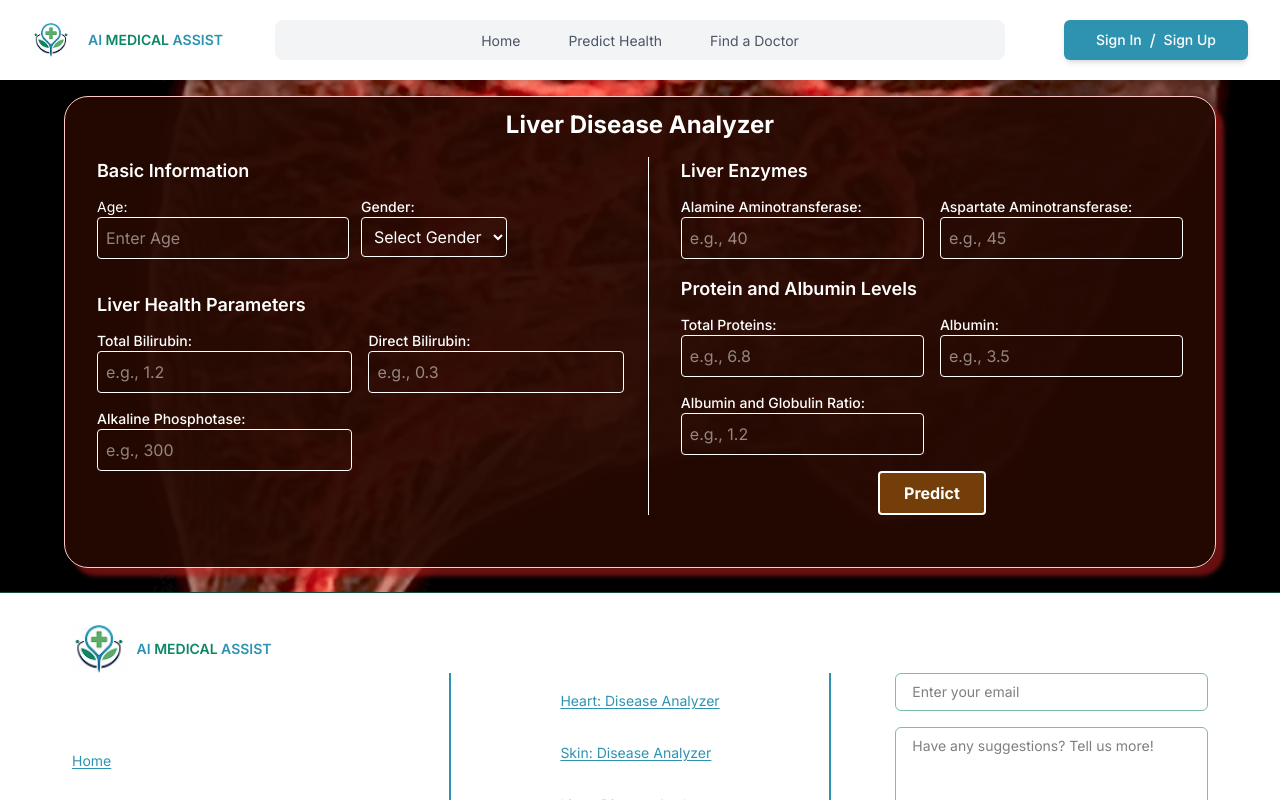
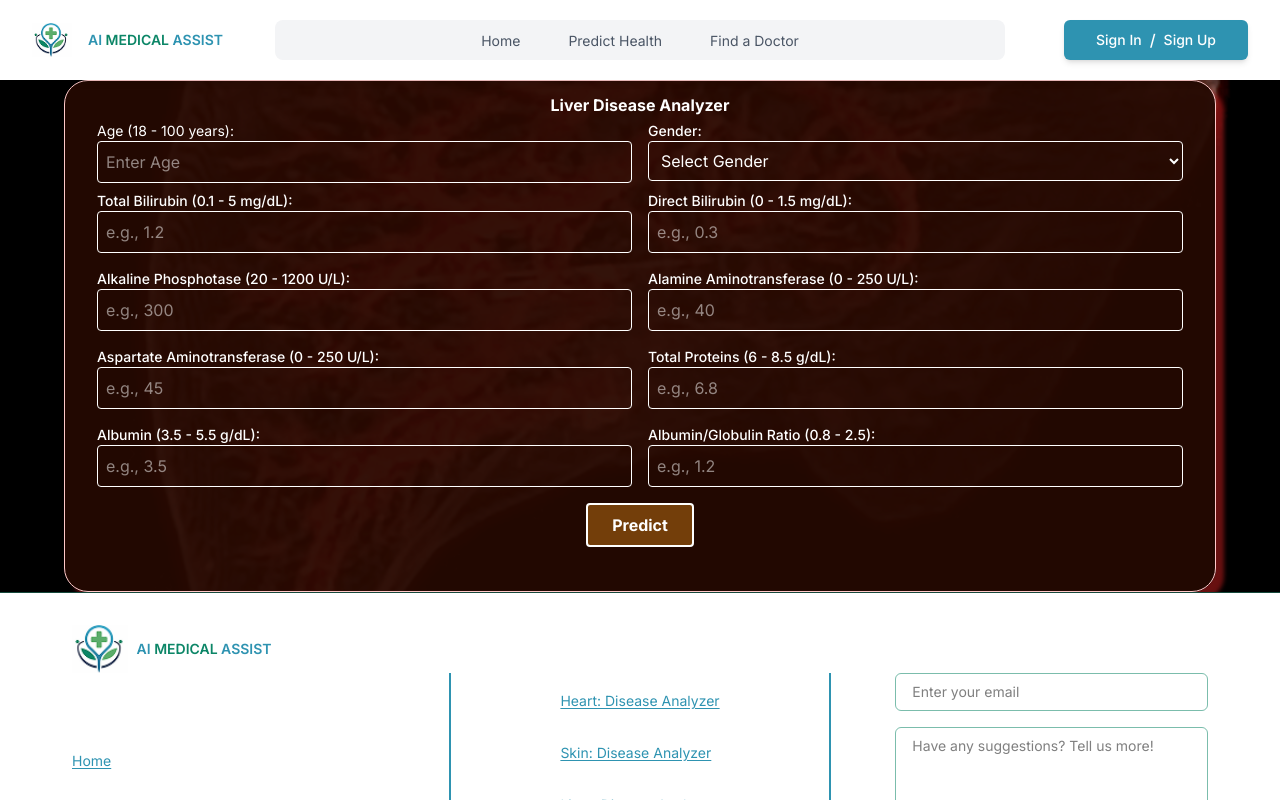
Before and after one commit to Gandhiprajwal/AI-Medical-Assist, a React (Vite) app in the folder frontend/: page /liver-disease-analyzer in a window 1280 px wide. Shown: the top 800 px of the page. Built offline with nearby package versions, Linux system fonts and the light colour scheme.

Commit message:
fixed the input fields and predict button of heart and liver disease analyzer

```diff
--- a/frontend/src/pages/HeartDiseaseAnalyzer/HeartDiseaseAnalyzer.jsx
+++ b/frontend/src/pages/HeartDiseaseAnalyzer/HeartDiseaseAnalyzer.jsx
@@ -1,5 +1,5 @@
 import React, { useState } from "react";
-import bgImage from "../../assets/heartbgimg3.gif"
+import bgImage from "../../assets/heartbgimg3.gif";
 import axios from "axios";
 import { BASE_URL } from "../../config";
 
@@ -19,12 +19,46 @@ const HeartDiseaseAnalyzer = () => {
   // Prediction & Errors
   const [prediction, setPrediction] = useState(null);
   const [formError, setFormError] = useState("");
+  const [isSubmitting, setIsSubmitting] = useState(false);
 
   // Handle input change
   const handleInputChange = (e) => {
     const { name, value } = e.target;
     setInputData({ ...inputData, [name]: value });
     setFormError(""); // Clear error on change
+  };
+
+  // Validation logic for ranges
+  const validateRanges = () => {
+    const newErrors = [];
+
+    if (inputData.age < 18 || inputData.age > 100) {
+      newErrors.push("Age should be between 18 and 100.");
+    }
+    if (!["male", "female"].includes(inputData.gender)) {
+      newErrors.push("Please select a valid gender.");
+    }
+    if (inputData.heartRate < 50 || inputData.heartRate > 120) {
+      newErrors.push("Heart Rate should be between 50 and 120 bpm.");
+    }
+    if (inputData.systolicBP < 90 || inputData.systolicBP > 180) {
+      newErrors.push("Systolic Blood Pressure should be between 90 and 180 mmHg.");
+    }
+    if (inputData.diastolicBP < 60 || inputData.diastolicBP > 120) {
+      newErrors.push("Diastolic Blood Pressure should be between 60 and 120 mmHg.");
+    }
+    if (inputData.bloodSugar < 70 || inputData.bloodSugar > 200) {
+      newErrors.push("Blood Sugar should be between 70 and 200 mg/dL.");
+    }
+    if (inputData.ckmb < 0 || inputData.ckmb > 10) {
+      newErrors.push("CK-MB should be between 0 and 10 ng/mL.");
+    }
+    if (inputData.troponin < 0 || inputData.troponin > 2) {
+      newErrors.push("Troponin should be between 0 and 2 ng/mL.");
+    }
+
+    setFormError(newErrors.join(" "));
+    return newErrors.length === 0;
   };
 
   // Handle form submission
@@ -36,11 +70,18 @@ const HeartDiseaseAnalyzer = () => {
       return;
     }
 
+    if (!validateRanges()) {
+      return;
+    }
+
     try {
+      setIsSubmitting(true); // Show "Predicting..." on the button
       const response = await axios.post(`${BASE_URL}/heart`, inputData);
       setPrediction(response.data.prediction);
     } catch (error) {
       console.error("Error during prediction:", error);
+    } finally {
+      setIsSubmitting(false); // Reset button text
     }
   };
 
@@ -61,7 +102,9 @@ const HeartDiseaseAnalyzer = () => {
               <h2 className="text-lg font-semibold mb-3">Basic Information</h2>
               <div className="flex flex-col w-full gap-3">
                 <div>
-                  <label className="block text-sm">Age:</label>
+                  <label className="block text-sm">
+                    Age (18 - 100 years):
+                  </label>
                   <input
                     type="number"
                     name="age"
@@ -92,7 +135,9 @@ const HeartDiseaseAnalyzer = () => {
               <h2 className="text-lg font-semibold mb-3">Health Parameters</h2>
               <div className="grid grid-cols-2 gap-4">
                 <div>
-                  <label className="block text-sm">Heart Rate:</label>
+                  <label className="block text-sm">
+                    Heart Rate (50 - 120 bpm):
+                  </label>
                   <input
                     type="number"
                     name="heartRate"
@@ -103,7 +148,9 @@ const HeartDiseaseAnalyzer = () => {
                   />
                 </div>
                 <div>
-                  <label className="block text-sm">Systolic Blood Pressure:</label>
+                  <label className="block text-sm">
+                    Systolic Blood Pressure (90 - 180 mmHg):
+                  </label>
                   <input
                     type="number"
                     name="systolicBP"
@@ -114,7 +161,9 @@ const HeartDiseaseAnalyzer = () => {
                   />
                 </div>
                 <div>
-                  <label className="block text-sm">Diastolic Blood Pressure:</label>
+                  <label className="block text-sm">
+                    Diastolic Blood Pressure (60 - 120 mmHg):
+                  </label>
                   <input
                     type="number"
                     name="diastolicBP"
@@ -125,7 +174,9 @@ const HeartDiseaseAnalyzer = () => {
                   />
                 </div>
                 <div>
-                  <label className="block text-sm">Blood Sugar:</label>
+                  <label className="block text-sm">
+                    Blood Sugar (70 - 200 mg/dL):
+                  </label>
                   <input
                     type="number"
                     name="bloodSugar"
@@ -136,7 +187,9 @@ const HeartDiseaseAnalyzer = () => {
                   />
                 </div>
                 <div>
-                  <label className="block text-sm">CK-MB:</label>
+                  <label className="block text-sm">
+                    CK-MB (0 - 10 ng/mL):
+                  </label>
                   <input
                     type="number"
                     name="ckmb"
@@ -147,7 +200,9 @@ const HeartDiseaseAnalyzer = () => {
                   />
                 </div>
                 <div>
-                  <label className="block text-sm">Troponin:</label>
+                  <label className="block text-sm">
+                    Troponin (0 - 2 ng/mL):
+                  </label>
                   <input
                     type="number"
                     name="troponin"
@@ -170,7 +225,7 @@ const HeartDiseaseAnalyzer = () => {
               type="submit"
               className="bg-yellow-900 border-2 border-white cursor-pointer border-black hover:bg-green-900 text-white font-bold py-2 px-6 rounded"
             >
-              Predict
+              {isSubmitting ? "Predicting..." : "Predict"}
             </button>
           </div>
         </form>
@@ -179,12 +234,13 @@ const HeartDiseaseAnalyzer = () => {
         {prediction !== null && (
           <div
             className={`mt-6 p-4 rounded text-center ${
-              prediction == "positive" ? "bg-red-400" : "bg-green-400"
+              prediction === "positive" ? "bg-red-400" : "bg-green-400"
             }`}
           >
             <h3 className="text-lg font-bold">
-              {prediction == "positive"
+              {prediction === "positive"
                 ? "High Risk! Please consult a doctor immediately."
+
                 : "Low Risk! You're in good health."}
             </h3>
           </div>
--- a/frontend/src/pages/LiverDiseaseAnalyzer/LiverDiseaseAnalyzer.jsx
+++ b/frontend/src/pages/LiverDiseaseAnalyzer/LiverDiseaseAnalyzer.jsx
@@ -21,12 +21,72 @@ const LiverDiseaseAnalyzer = () => {
   // Prediction & Errors
   const [prediction, setPrediction] = useState(null);
   const [formError, setFormError] = useState("");
+  const [isSubmitting, setIsSubmitting] = useState(false);
 
   // Handle input change
   const handleInputChange = (e) => {
     const { name, value } = e.target;
     setInputData({ ...inputData, [name]: value });
     setFormError(""); // Clear error on change
+  };
+
+  // Validation logic for ranges
+  const validateRanges = () => {
+    const errors = [];
+
+    if (inputData.age < 18 || inputData.age > 100) {
+      errors.push("Age should be between 18 and 100 years.");
+    }
+    if (!["0", "1"].includes(inputData.gender)) {
+      errors.push("Please select a valid gender.");
+    }
+    if (inputData.totalBilirubin < 0.1 || inputData.totalBilirubin > 5) {
+      errors.push("Total Bilirubin should be between 0.1 and 5 mg/dL.");
+    }
+    if (inputData.directBilirubin < 0 || inputData.directBilirubin > 1.5) {
+      errors.push("Direct Bilirubin should be between 0 and 1.5 mg/dL.");
+    }
+    if (
+      inputData.alkalinePhosphotase < 20 ||
+      inputData.alkalinePhosphotase > 1200
+    ) {
+      errors.push(
+        "Alkaline Phosphotase should be between 20 and 1200 U/L."
+      );
+    }
+    if (
+      inputData.alamineAminotransferase < 0 ||
+      inputData.alamineAminotransferase > 250
+    ) {
+      errors.push(
+        "Alamine Aminotransferase should be between 0 and 250 U/L."
+      );
+    }
+    if (
+      inputData.aspartateAminotransferase < 0 ||
+      inputData.aspartateAminotransferase > 250
+    ) {
+      errors.push(
+        "Aspartate Aminotransferase should be between 0 and 250 U/L."
+      );
+    }
+    if (inputData.totalProteins < 6 || inputData.totalProteins > 8.5) {
+      errors.push("Total Proteins should be between 6 and 8.5 g/dL.");
+    }
+    if (inputData.albumin < 3.5 || inputData.albumin > 5.5) {
+      errors.push("Albumin should be between 3.5 and 5.5 g/dL.");
+    }
+    if (
+      inputData.albuminGlobulinRatio < 0.8 ||
+      inputData.albuminGlobulinRatio > 2.5
+    ) {
+      errors.push(
+        "Albumin/Globulin Ratio should be between 0.8 and 2.5."
+      );
+    }
+
+    setFormError(errors.join(" "));
+    return errors.length === 0;
   };
 
   // Handle form submission
@@ -40,19 +100,24 @@ const LiverDiseaseAnalyzer = () => {
       return;
     }
 
+    if (!validateRanges()) {
+      return;
+    }
+
     try {
+      setIsSubmitting(true); // Show "Predicting..." on the button
       const response = await axios.post(`${BASE_URL}/liver`, inputData);
-      // console.log(response.data.prediction);
       setPrediction(response.data.prediction);
-      // console.log(prediction);
     } catch (error) {
       console.error("Error during prediction:", error);
+    } finally {
+      setIsSubmitting(false); // Reset button text
     }
   };
 
   return (
     <section
-      className="w-full h-128 py-6 pt-4 px-16 bg-[#81B4B2]/75 bg-cover bg-center overflow-y-auto"
+      className="w-full h-128 px-16 bg-[#81B4B2]/75 bg-cover bg-center overflow-y-auto"
       style={{
         backgroundImage: `url(${bgImage})`,
       }}
@@ -63,18 +128,17 @@ const LiverDiseaseAnalyzer = () => {
           boxShadow: "8px 8px 4px rgba(183, 28, 28, 0.57)",
         }}
       >
-        <h2 className="text-2xl font-bold text-center mb-4">
+        <h2 className="text-md font-bold text-center mb-1">
           Liver Disease Analyzer
         </h2>
-        <form onSubmit={handleSubmit} className="flex gap-4">
-          {/* Left Column */}
-          <div className="flex flex-col gap-4 w-1/2 pr-2">
-            {/* Basic Info Section */}
-            <div className="pb-4 flex flex-col">
-              <h2 className="text-lg font-semibold mb-3">Basic Information</h2>
-              <div className="flex w-full gap-3">
+        <form onSubmit={handleSubmit} className="flex flex-col gap-2">
           <div>
-                  <label className="block text-sm">Age:</label>
+            {/* <h2 className="text-lg font-semibold mb-3">Basic Information</h2> */}
+            <div className="grid grid-cols-2 gap-4">
+              <div>
+                <label className="block text-sm">
+                  Age (18 - 100 years):
+                </label>
                 <input
                   type="number"
                   name="age"
@@ -106,15 +170,16 @@ const LiverDiseaseAnalyzer = () => {
             </div>
           </div>
 
-            {/* Liver Health Parameters Section */}
-            <div className="pb-4 flex flex-col">
-              <h2 className="text-lg font-semibold mb-3">
+          {/* Health Parameters */}
+          <div>
+            {/* <h2 className="text-lg font-semibold mb-3">
               Liver Health Parameters
-              </h2>
+            </h2> */}
             <div className="grid grid-cols-2 gap-4">
+              {/* Liver Health Fields */}
               <div>
                 <label className="block text-sm font-medium">
-                    Total Bilirubin:
+                  Total Bilirubin (0.1 - 5 mg/dL):
                 </label>
                 <input
                   type="number"
@@ -127,7 +192,7 @@ const LiverDiseaseAnalyzer = () => {
               </div>
               <div>
                 <label className="block text-sm font-medium">
-                    Direct Bilirubin:
+                  Direct Bilirubin (0 - 1.5 mg/dL):
                 </label>
                 <input
                   type="number"
@@ -140,7 +205,7 @@ const LiverDiseaseAnalyzer = () => {
               </div>
               <div>
                 <label className="block text-sm font-medium">
-                    Alkaline Phosphotase:
+                  Alkaline Phosphotase (20 - 1200 U/L):
                 </label>
                 <input
                   type="number"
@@ -151,19 +216,9 @@ const LiverDiseaseAnalyzer = () => {
                   className="w-full border p-2 rounded"
                 />
               </div>
-              </div>
-            </div>
-          </div>
-
-          {/* Right Column */}
-          <div className="border-l flex flex-col pl-8 gap-4 w-1/2">
-            {/* Liver Enzymes Section */}
-            <div>
-              <h2 className="text-lg font-semibold mb-3">Liver Enzymes</h2>
-              <div className="grid grid-cols-2 gap-4">
               <div>
                 <label className="block text-sm font-medium">
-                    Alamine Aminotransferase:
+                  Alamine Aminotransferase (0 - 250 U/L):
                 </label>
                 <input
                   type="number"
@@ -176,7 +231,7 @@ const LiverDiseaseAnalyzer = () => {
               </div>
               <div>
                 <label className="block text-sm font-medium">
-                    Aspartate Aminotransferase:
+                  Aspartate Aminotransferase (0 - 250 U/L):
                 </label>
                 <input
                   type="number"
@@ -187,30 +242,16 @@ const LiverDiseaseAnalyzer = () => {
                   className="w-full border p-2 rounded"
                 />
               </div>
-              </div>
-            </div>
-
-            {/* Protein and Albumin Section */}
-            <div>
-              <h2 className="text-lg font-semibold mb-3">
-                Protein and Albumin Levels
-              </h2>
-              <div className="grid grid-cols-2 gap-4">
               <div>
                 <label className="block text-sm font-medium">
-                    Total Proteins:
+                  Total Proteins (6 - 8.5 g/dL):
                 </label>
-                  <input
-                    type="number"
-                    name="totalProteins"
-                    placeholder="e.g., 6.8"
-                    value={inputData.totalProteins}
-                    onChange={handleInputChange}
-                    className="w-full border p-2 rounded"
-                  />
+                <input type="number" name="totalProteins" placeholder="e.g., 6.8" value={inputData.totalProteins} onChange={handleInputChange} className="w-full border p-2 rounded" />
               </div>
               <div>
-                  <label className="block text-sm font-medium">Albumin:</label>
+                <label className="block text-sm font-medium">
+                  Albumin (3.5 - 5.5 g/dL):
+                </label>
                 <input
                   type="number"
                   name="albumin"
@@ -222,7 +263,7 @@ const LiverDiseaseAnalyzer = () => {
               </div>
               <div>
                 <label className="block text-sm font-medium">
-                    Albumin and Globulin Ratio:
+                  Albumin/Globulin Ratio (0.8 - 2.5):
                 </label>
                 <input
                   type="number"
@@ -237,25 +278,23 @@ const LiverDiseaseAnalyzer = () => {
           </div>
 
           {/* Error Handling */}
-            {formError && <p className="text-red-500 text-sm">{formError}</p>}
+          {formError && <p className="text-red-500 text-sm text-center">{formError}</p>}
 
           {/* Submit Button */}
-            <div className="text-center">
+          <div className="text-center mt-2">
             <button
               type="submit"
-                className="bg-yellow-900 border-2 border-white cursor-pointer border-black hover:bg-green-900 text-white font-bold py-2 px-6 rounded"
+              className="bg-yellow-900 border-2 border-white cursor-pointer hover:bg-green-900 text-white font-bold py-2 px-6 rounded"
             >
-                Predict
+              {isSubmitting ? "Predicting..." : "Predict"}
             </button>
-            </div>
           </div>
         </form>
 
         {/* Prediction Result */}
         {prediction !== null && (
           <div
-            className={`mt-6 p-4 rounded text-center ${
-              prediction === 1 ? "bg-red-400" : "bg-green-400"
+            className={`mt-6 p-4 rounded text-center ${prediction === 1 ? "bg-red-400" : "bg-green-400"
               }`}
           >
             <h3 className="text-lg font-bold">
```
Lines whose indentation alone changed are shown as unchanged.
